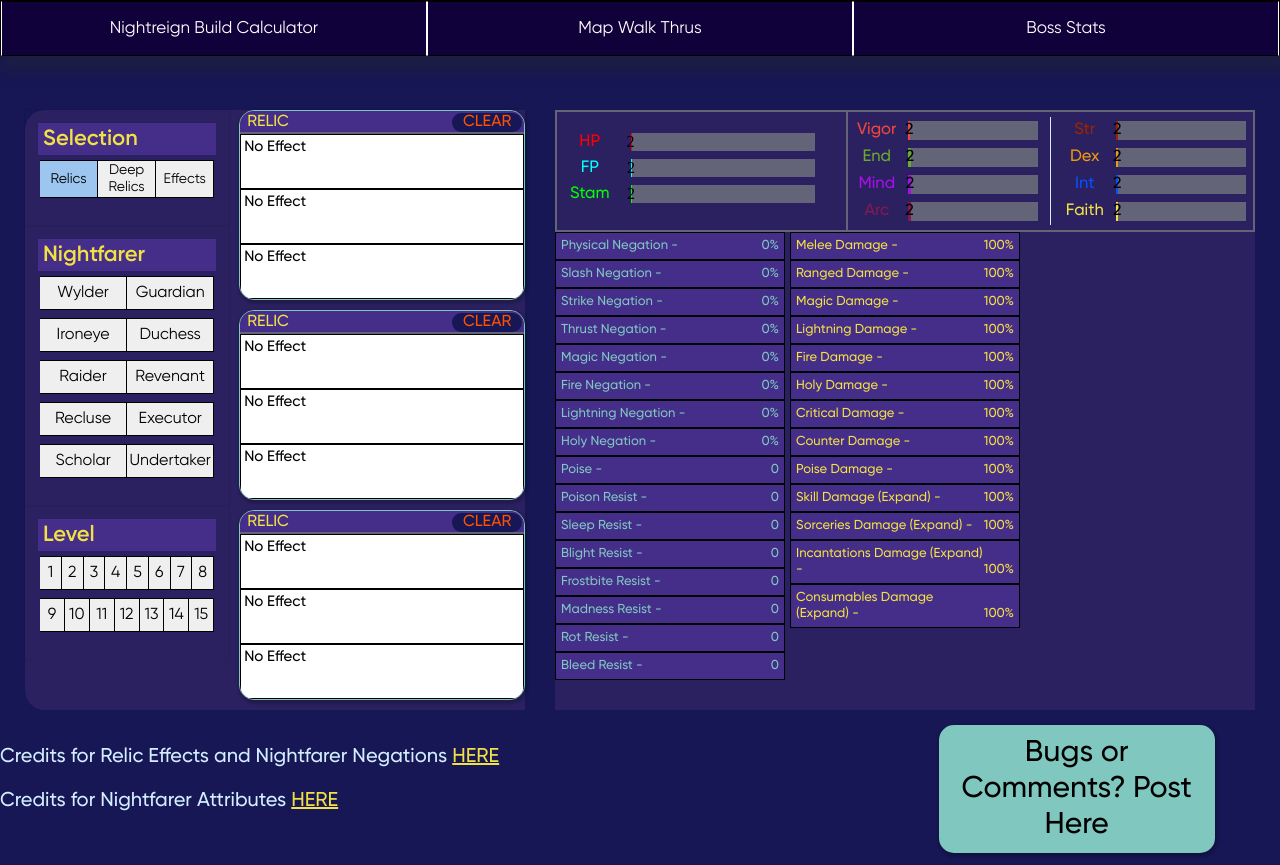
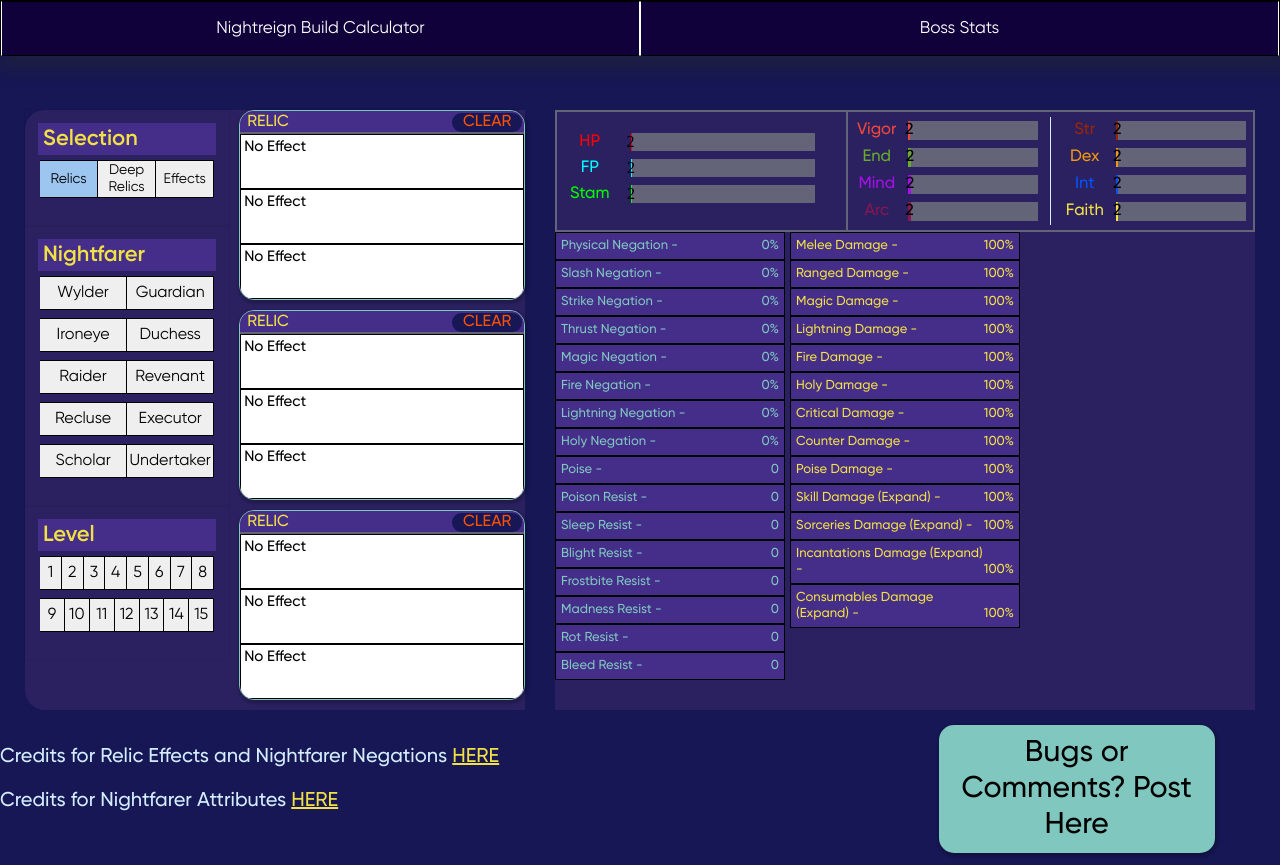
Before and after one commit to NLanese/the-codex, a Next.js app: page /showcases/projects/nightreign in a window 1280 px wide. Built offline with nearby package versions, Linux system fonts and the light colour scheme.

Commit message:
Update headerBar.js

```diff
--- a/components/global/headerBar.js
+++ b/components/global/headerBar.js
@@ -87,10 +87,10 @@ export const HeaderBar = ({
                     title: "Nightreign Build Calculator",
                     onClick: (() => setActiveTabBar("Main"))
                 },
-                {
-                    title: "Map Walk Thrus",
-                    onClick: (() => setActiveTabBar("Maps"))
-                },
+                // {
+                //     title: "Map Walk Thrus",
+                //     onClick: (() => setActiveTabBar("Maps"))
+                // },
                 {
                     title: "Boss Stats",
                     onClick: (() => setActiveTabBar("Boss"))
```
